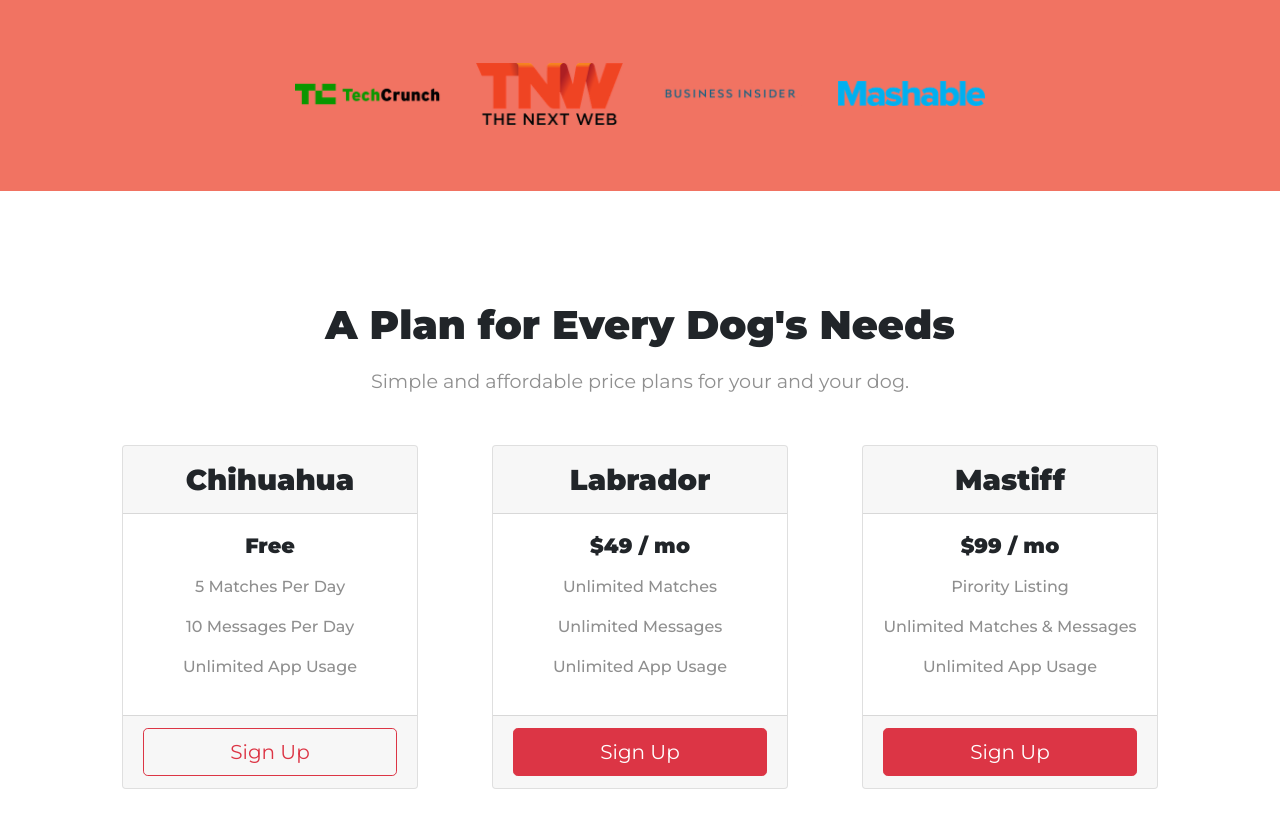
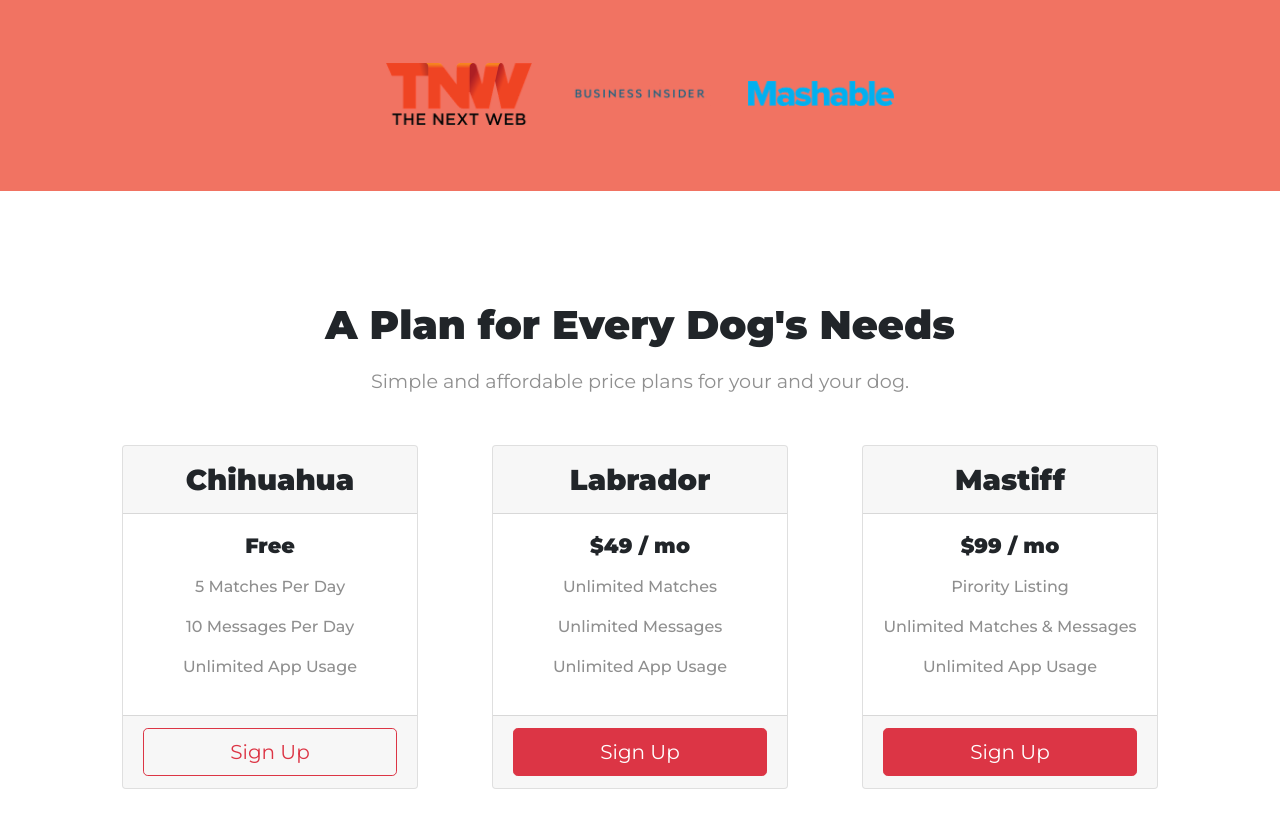
Before and after one commit to Ellinsa/TinDog, a plain HTML site: page index.html in a window 1280 px wide. Shown: the part 1375-2203 px from the top of the page. Drawn offline with nearby package versions, Linux system fonts and the light colour scheme.

Commit message:
latest version - template

```diff
--- a/index.html
+++ b/index.html
@@ -144,7 +144,6 @@
     <!-- Press -->
 
     <section class="press superPinkBg pinkbg">
-        <img class="press-img" src="images/techcrunch.png" alt="tc-logo" />
         <img class="press-img" src="images/tnw.png" alt="tnw-logo" />
         <img class="press-img" src="images/bizinsider.png" alt="biz-insider-logo" />
         <img class="press-img" src="images/mashable.png" alt="mashable-logo" />
```
